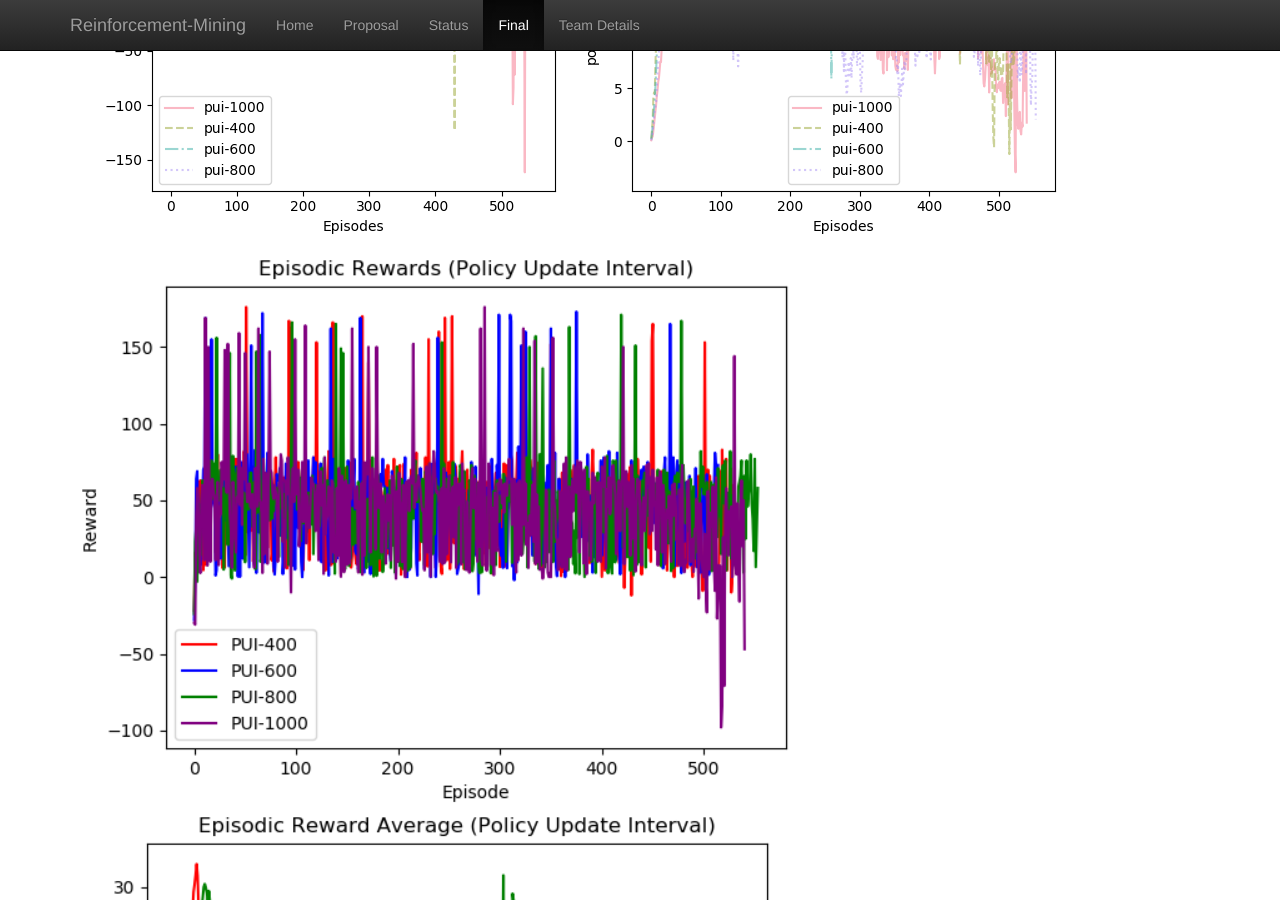
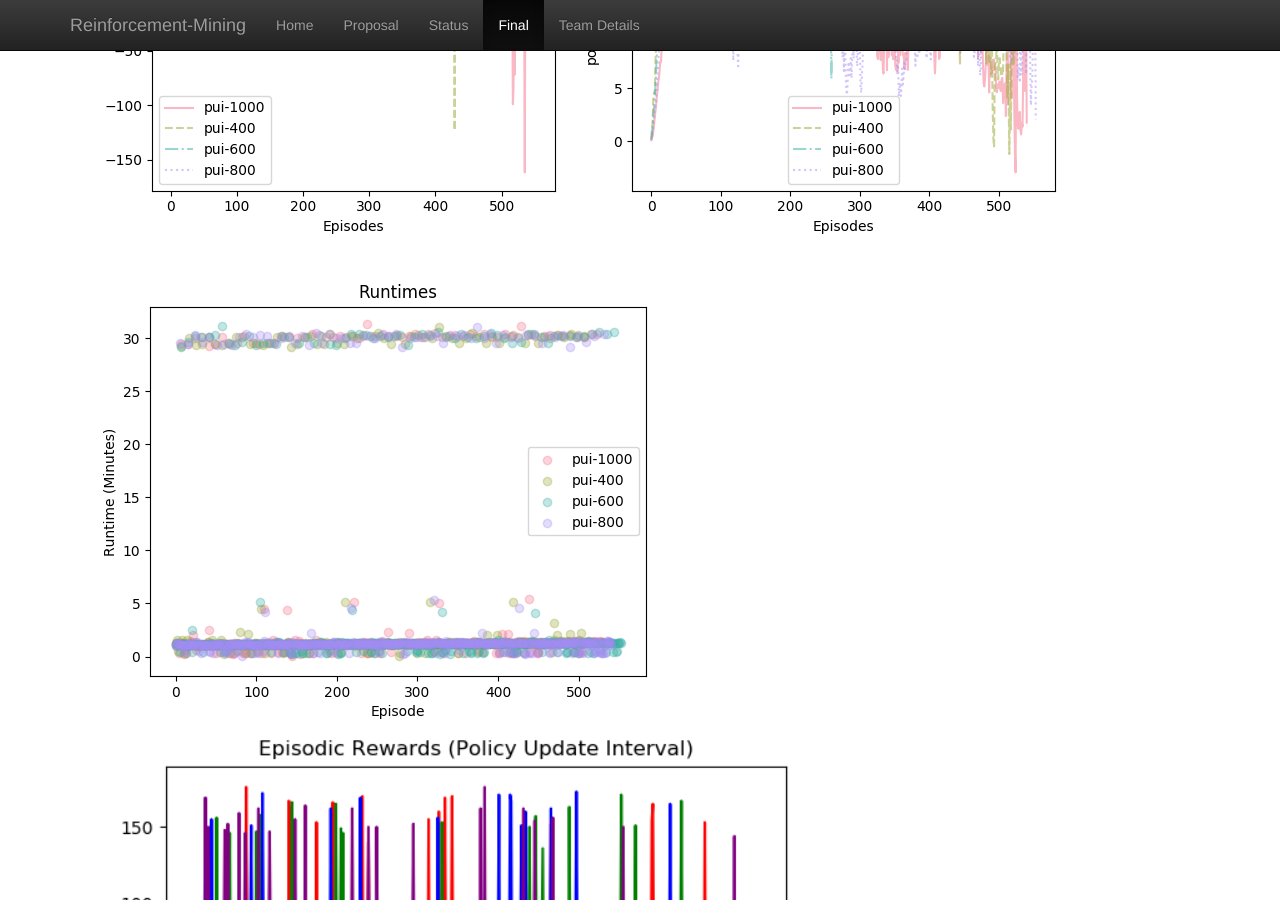
Before and after one commit to TDHTTTT/RM, a Jekyll site: the page built from docs/final.md, in a window 1280 px wide and 900 px high, scrolled down 1732 px. Built offline with Jekyll 4.4.1, drawn with Linux system fonts in a browser that asks for light colours.

Commit message:
pui run added

```diff
--- a/docs/final.md
+++ b/docs/final.md
@@ -33,6 +33,7 @@ As previously mentioned in our approach, we’ve made several different changes
 ### Policy Update Interval (PUI)
 
 ![pui](images/pui-1.png)
+![pui](images/pui-run.png)
 ![dal](images/pui-mesh-R.png) ![dal](images/pui-mesh-PA.png)
 ![dal](images/pui-mesh-T.png)
 
```
Also changed, not shown: docs/images/pui-run.png (added).
